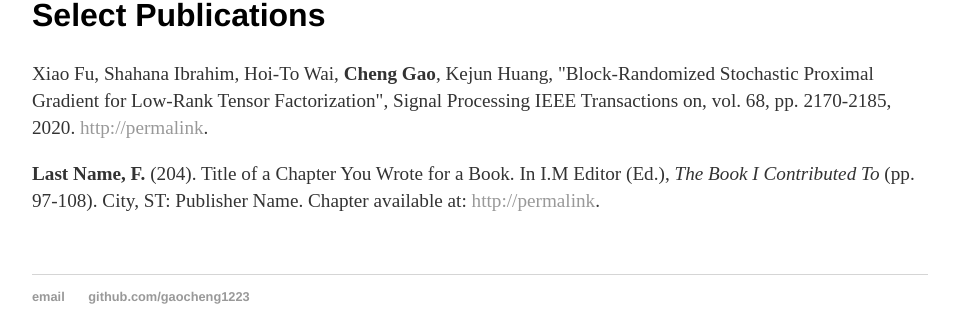
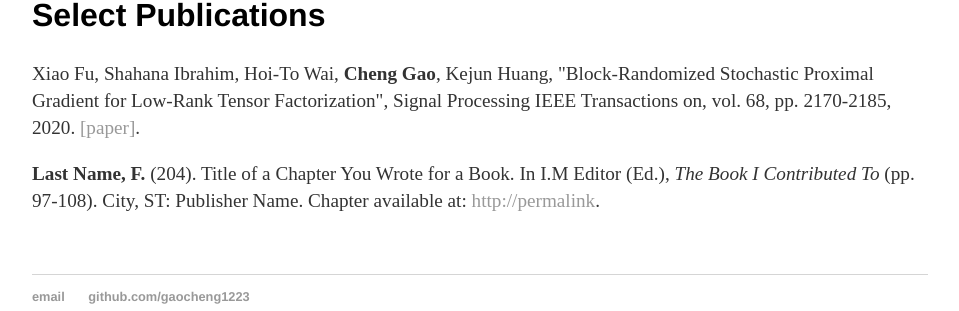
Before and after one commit to gaocheng1994/gaocheng1223.github.io, a Jekyll site: the page built from cv/index.html, in a window 1280 px wide. Shown: the part 341-652 px from the top of the page, without its empty margins (160-1119 px from the left). Built offline with Jekyll 4.4.1, drawn with Linux system fonts in a browser that asks for light colours.

Commit message:
Update index.html

```diff
--- a/cv/index.html
+++ b/cv/index.html
@@ -16,7 +16,7 @@
 
 					<h2>Select Publications</h2>
 
-					<p>Xiao Fu, Shahana Ibrahim, Hoi-To Wai, <strong>Cheng Gao</strong>, Kejun Huang, "Block-Randomized Stochastic Proximal Gradient for Low-Rank Tensor Factorization", Signal Processing IEEE Transactions on, vol. 68, pp. 2170-2185, 2020. <a href="https://ieeexplore.ieee.org/document/9043607">http://permalink</a>.
+					<p>Xiao Fu, Shahana Ibrahim, Hoi-To Wai, <strong>Cheng Gao</strong>, Kejun Huang, "Block-Randomized Stochastic Proximal Gradient for Low-Rank Tensor Factorization", Signal Processing IEEE Transactions on, vol. 68, pp. 2170-2185, 2020. <a href="https://ieeexplore.ieee.org/document/9043607">[paper]</a>.
 					<p><strong>Last Name, F.</strong> (204). Title of a Chapter You Wrote for a Book. In I.M Editor (Ed.), <em>The Book I Contributed To</em> (pp. 97-108). City, ST: Publisher Name. Chapter available at: <a href="#">http://permalink</a>.
 
 	</div>
```
